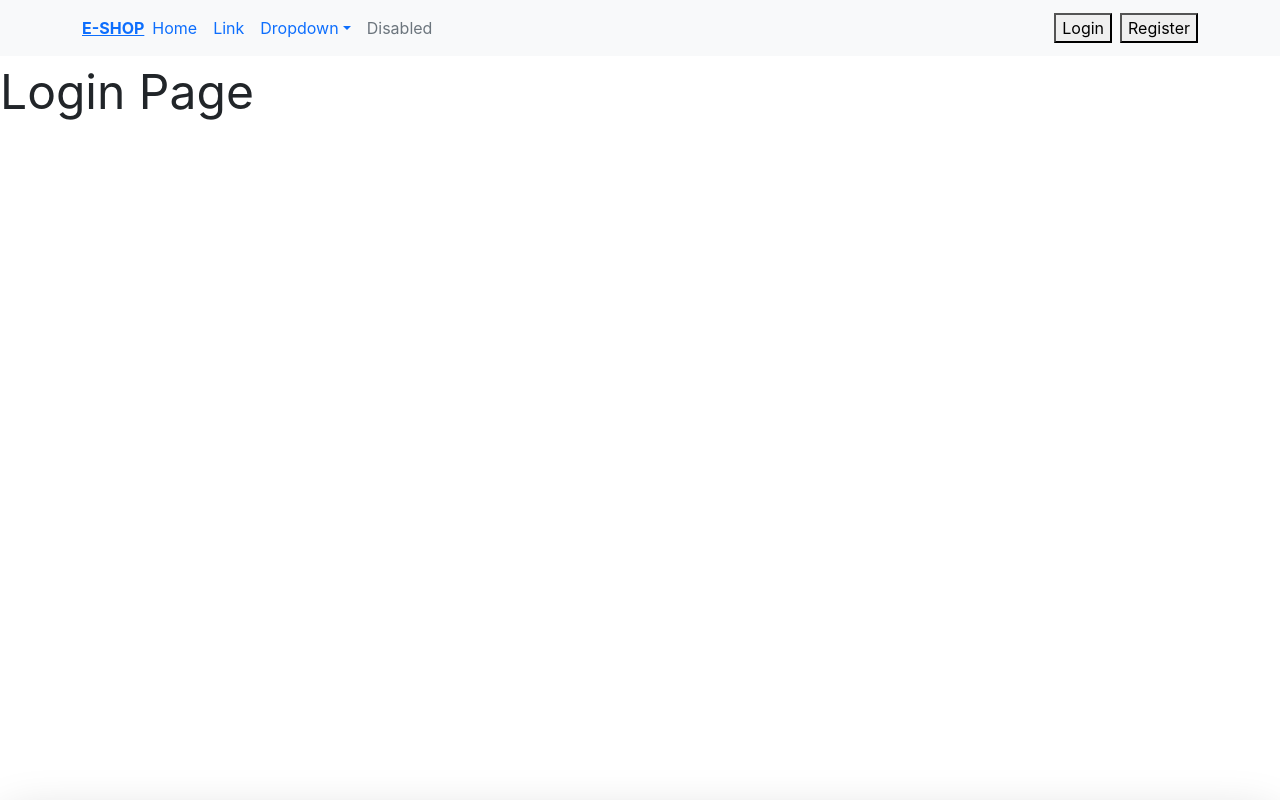
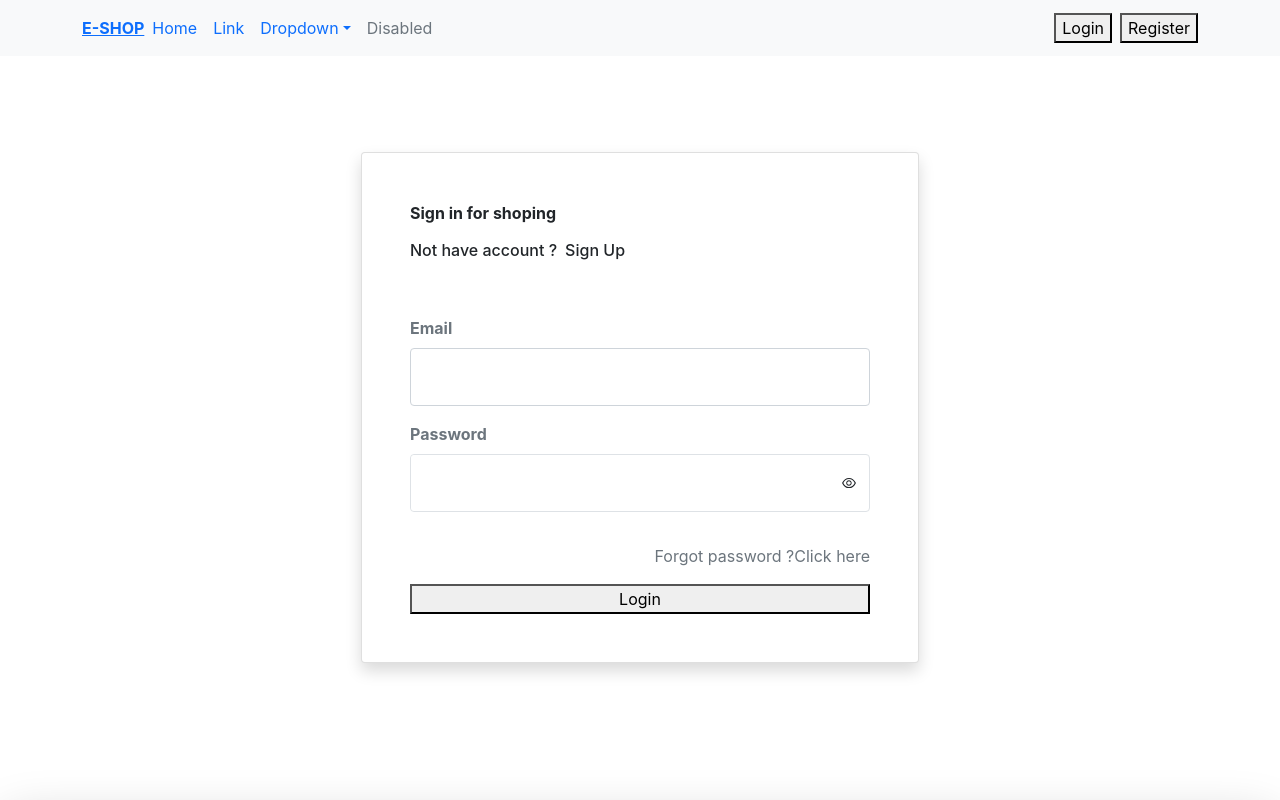
Before and after one commit to Abdi-01/WDOL08-Eshop-react, a React (Create React App) app: page /login in a window 1280 px wide. Shown: the top 800 px of the page. Built offline with nearby package versions, Linux system fonts and the light colour scheme; the HTML template or start-up script is replaced by a standard one.

Commit message:
login page

```diff
--- a/src/pages/Login.jsx
+++ b/src/pages/Login.jsx
@@ -1,9 +1,32 @@
 import React from 'react';
-import { Text } from '@chakra-ui/react';
-
+import { Text, Button } from '@chakra-ui/react';
+import { AiOutlineEye } from 'react-icons/ai';
 const Login = (props) => {
-    return <div>
-        <Text fontSize='xxx-large'>Login Page</Text>
+    return <div id='loginpage'>
+        <div className='container py-3 py-md-5'>
+            <div id='form-login' className='card bg-white my-5 w-50 p-5 m-auto shadow'>
+                <Text fontSize='4xl' className='fw-bold'>Sign in for shoping</Text>
+                <div className='d-flex'>
+                    <h6 className='muted-color'>Not have account ?</h6>
+                    <h6 className='ms-2 main-color'>Sign Up</h6>
+                </div>
+                <div className='mt-5 mb-3'>
+                    <label className='form-label fw-bold text-muted'>Email</label>
+                    <input type='email' className='form-control p-3' />
+                </div>
+                <div className='mb-3'>
+                    <label className='form-label fw-bold text-muted'>Password</label>
+                    <div className='input-group border rounded'>
+                        <input type='password' className='form-control p-3 border-0' />
+                        <span className='input-group-text bg-transparent border-0'>
+                            <AiOutlineEye />
+                        </span>
+                    </div>
+                </div>
+                <p className='text-muted my-3' style={{ textAlign: 'right' }}>Forgot password ?<span className='main-color'>Click here</span></p>
+                <Button type='button' colorScheme='teal' variant='solid'>Login</Button>
+            </div>
+        </div>
     </div>;
 }
 
```
